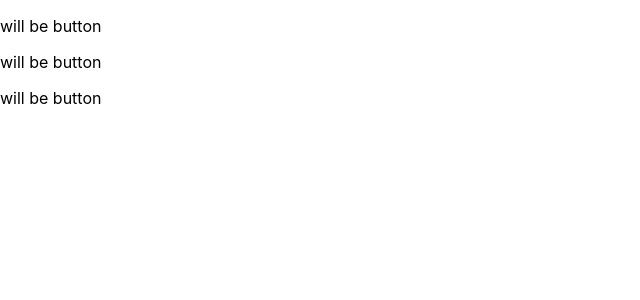
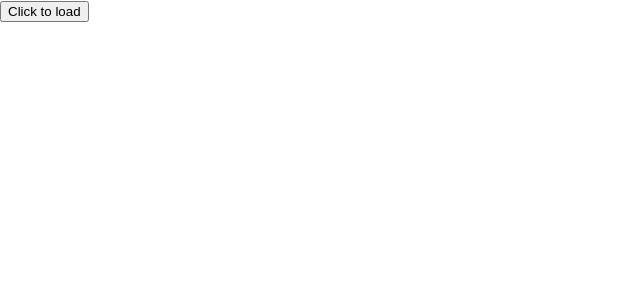
Before and after one commit to mikromajor/Galleria-films, a React (Create React App) app: page / in a window 1280 px wide. Shown: the top 300 px of the page, without its empty margins (0-640 px from the left). Built offline with nearby package versions, Linux system fonts and the light colour scheme.

Commit message:
added Button to  HeadMenu

```diff
--- a/package.json
+++ b/package.json
@@ -8,6 +8,7 @@
     "@testing-library/user-event": "^12.8.3",
     "bootstrap": "^5.1.3",
     "react": "^17.0.2",
+    "react-bootstrap": "^2.0.0",
     "react-dom": "^17.0.2",
     "react-scripts": "4.0.3",
     "typescript": "^4.4.4",
--- a/src/Components/App.tsx
+++ b/src/Components/App.tsx
@@ -1,7 +1,6 @@
+//import React,{useState} from "react";
 import getFetch from "../api/getFetch";
-import HeadMenu from "../HeadMenu/HeadMenu";
-
-import "";
+import HeadMenu from "./HeadMenu/HeadMenu";
 import "./App.css";
 
 // import {Button} from 'react-bootstrap'
--- /dev/null
+++ b/src/Components/HeadMenu/HeadMenu.tsx
@@ -0,0 +1,32 @@
+import { useState, useEffect } from "react";
+import { Button } from "react-bootstrap";
+
+function simulateNetworkRequest() {
+  return new Promise((resolve) => setTimeout(resolve, 2000));
+}
+
+const HeadMenu = () => {
+  const [isLoading, setLoading] = useState(false);
+
+  useEffect(() => {
+    if (isLoading) {
+      simulateNetworkRequest().then(() => {
+        setLoading(false);
+      });
+    }
+  }, [isLoading]);
+
+  const handleClick = () => setLoading(true);
+
+  return (
+    <Button
+      variant="primary"
+      disabled={isLoading}
+      onClick={!isLoading ? handleClick : undefined}
+    >
+      {isLoading ? "Loading…" : "Click to load"}
+    </Button>
+  );
+};
+
+export default HeadMenu;
--- a/src/HeadMenu/HeadMenu.tsx
+++ /dev/null
@@ -1,12 +0,0 @@
-import "./HeadMenu.css";
-
-const HeadMenu = () => {
-  return (
-    <div>
-      <p>will be button</p>
-      <p>will be button</p>
-      <p>will be button</p>
-    </div>
-  );
-};
-export default HeadMenu;
```
Also changed, not shown: src/Components/HeadMenu/HeadMenu.css (added), 1 other file (tests, documents, lock files or other folders).
